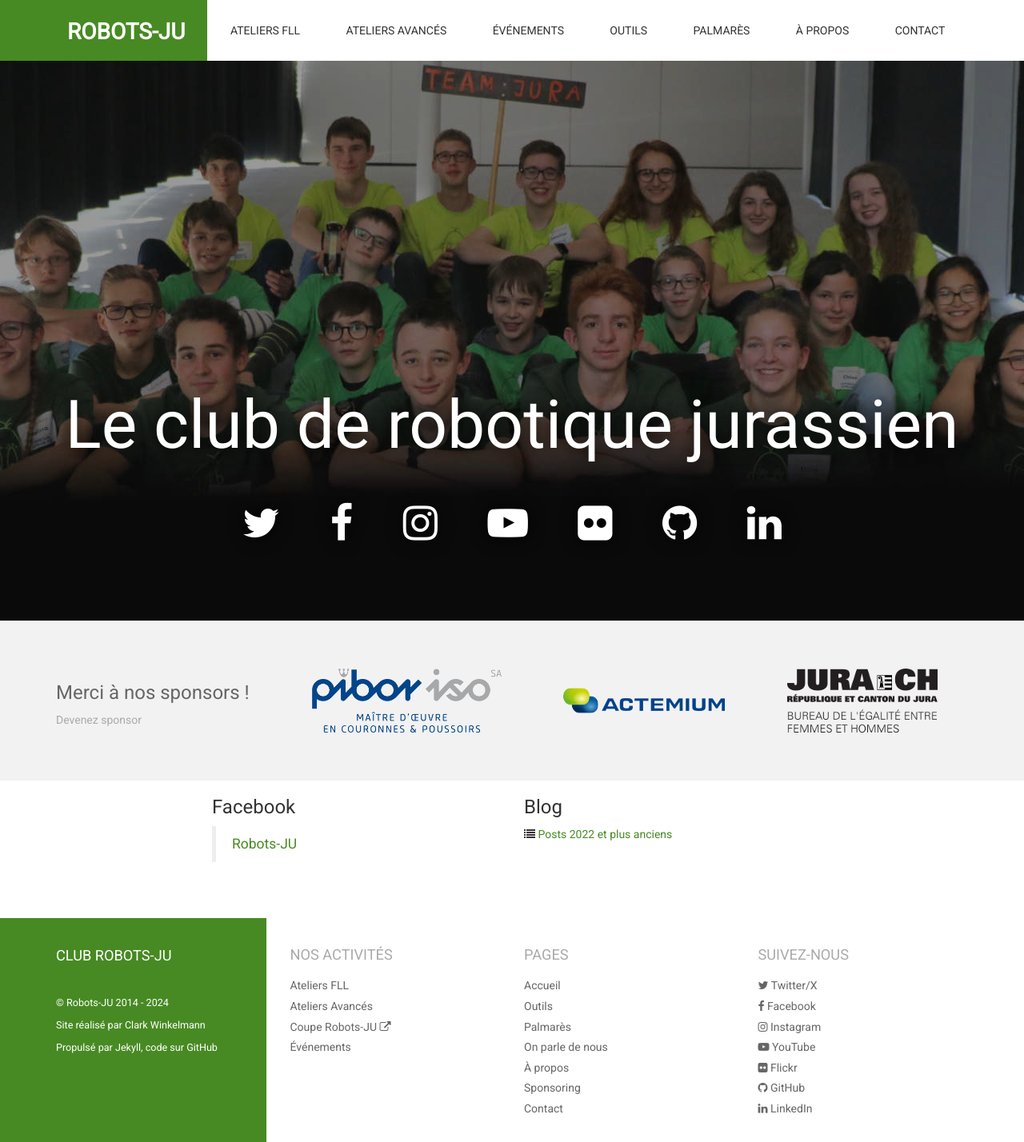
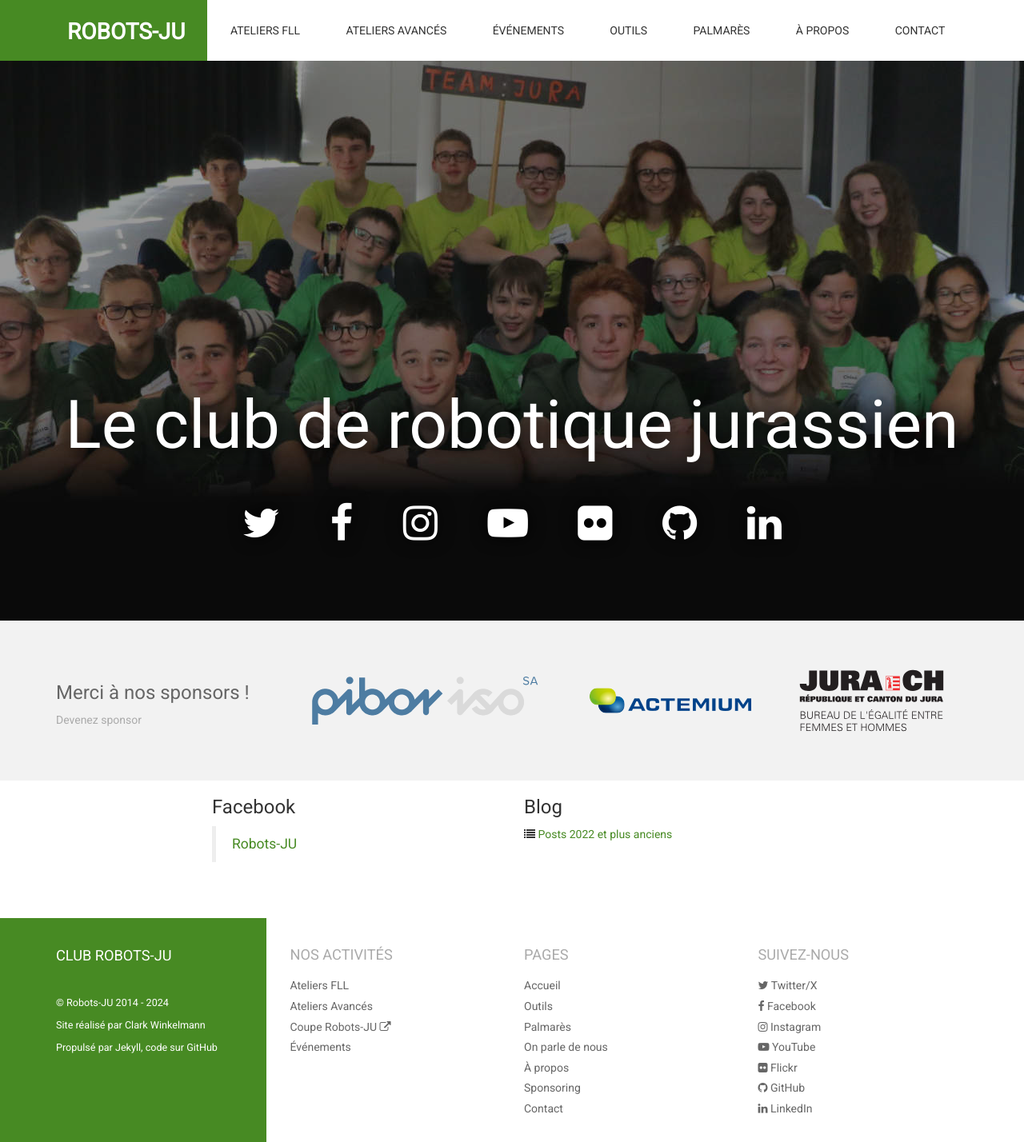
Before and after one commit to robots-ju/robots-ju.ch, a Jekyll site: the page built from index.md, in a window 1280 px wide. Shown: the whole page at 80% size. Built offline with Jekyll 4.4.1, drawn with Linux system fonts in a browser that asks for light colours; comment, search, counter and statistics services are not loaded.

Commit message:
MAJ logos sponsors

```diff
--- a/_data/sponsors.yml
+++ b/_data/sponsors.yml
@@ -1,9 +1,9 @@
 - title: Pibor Iso SA
   url: https://www.pibor.ch/
-  img: /media/sponsors/pibor.png
+  img: /media/sponsors/pibor.svg
 - title: Actemium Suisse SA
   url: https://www.actemium.ch/
   img: /media/sponsors/actemium.png
 - title: Bureau de l'égalité des chances du Jura
   url: https://www.jura.ch/fr/Autorites/Administration/DFCS/EGA.html
-  img: /media/sponsors/jura-ch-egalite.png
+  img: /media/sponsors/jura-egalite.svg
```
Also changed, not shown: media/sponsors/jura-ch-egalite.png (deleted), media/sponsors/jura-egalite.svg (added), media/sponsors/pibor.png (deleted), media/sponsors/pibor.svg (added).
